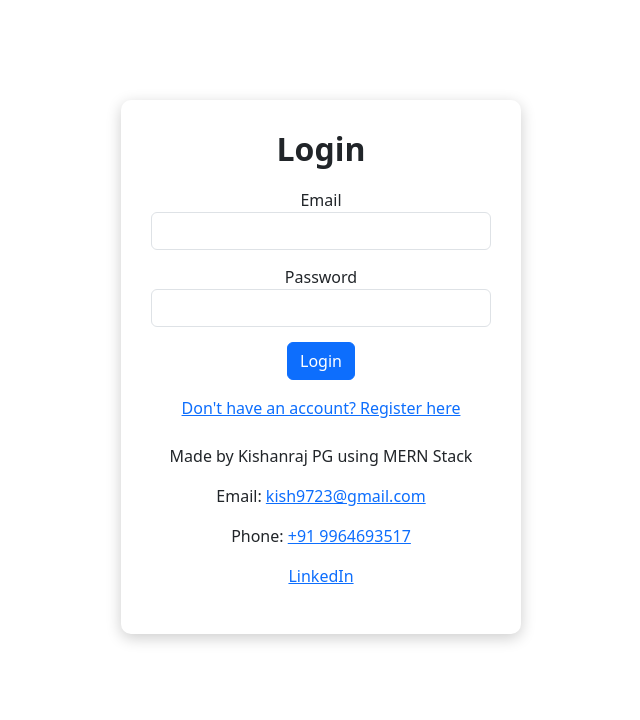
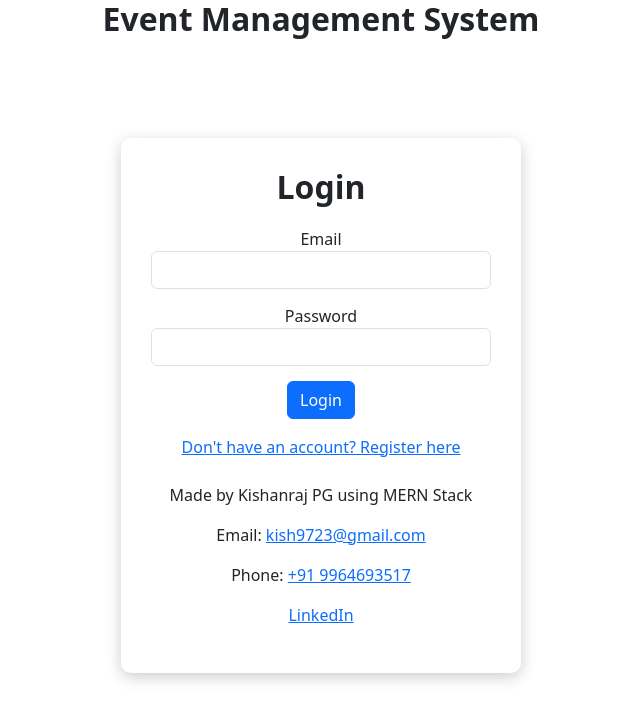
Before and after one commit to KishanrajPG/EventManager, a React (Create React App) app in the folder client/: page /login in a window 1280 px wide. Shown: the top 720 px of the page, without its empty margins (319-959 px from the left). Built offline with nearby package versions, Linux system fonts and the light colour scheme.

Commit message:
headline

```diff
--- a/client/src/login.js
+++ b/client/src/login.js
@@ -2,10 +2,10 @@ import React, { useState } from 'react';
 import axios from 'axios';
 import './Auth.css';
 import { Link, useNavigate } from 'react-router-dom';
-import { useAuth } from './Authcontext'; // Import the useAuth hook
+import { useAuth } from './Authcontext';
 
 const Login = () => {
-    const { setRole } = useAuth(); // Get the setRole function from context
+    const { setRole } = useAuth();
     const [email, setEmail] = useState('');
     const [password, setPassword] = useState('');
     const [error, setError] = useState('');
@@ -23,7 +23,7 @@ const Login = () => {
             localStorage.setItem('email', userEmail);
             localStorage.setItem('userid', userid);
 
-            setRole(role); // Update role in the context
+            setRole(role);
 
             if (role === 'student') {
                 navigate('/home');
@@ -37,6 +37,8 @@ const Login = () => {
     };
 
     return (
+        <div>
+        <h2 className="auth-title">Event Management System</h2>
         <div className="auth-container">
             <h2 className="auth-title">Login</h2>
             <form onSubmit={handleSubmit}>
@@ -75,6 +77,7 @@ const Login = () => {
                 <p><a href="https://www.linkedin.com/in/kishanrajpg/" target="_blank" rel="noopener noreferrer">LinkedIn</a></p>
             </div>
         </div>
+        </div>
     );
 };
 
```
